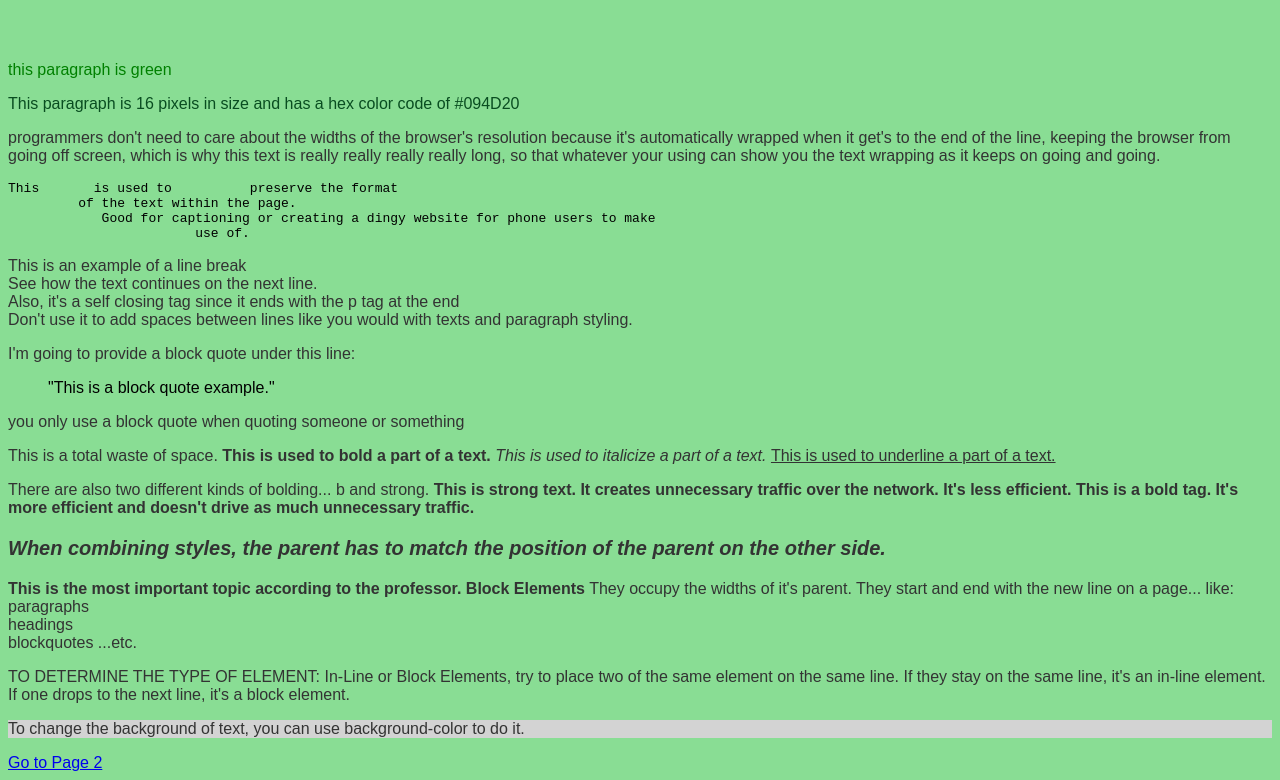
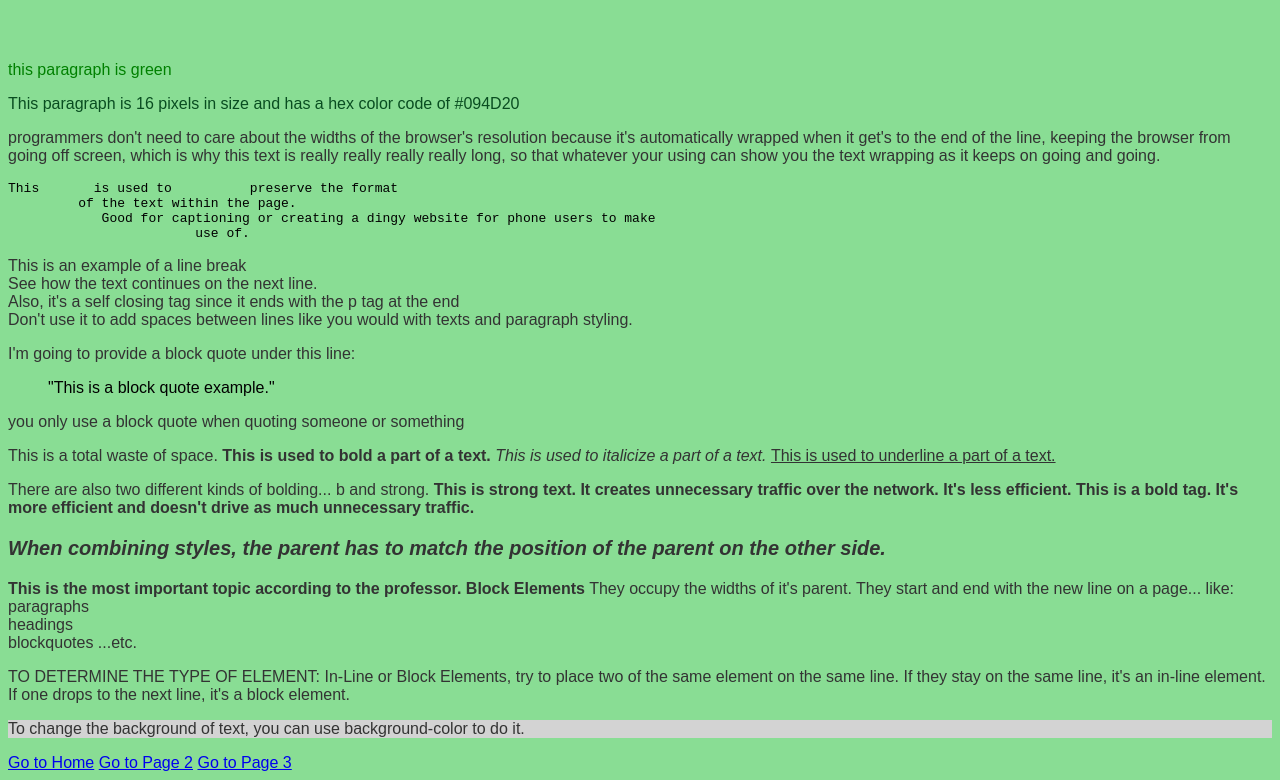
Before and after one commit to thevitalrguy/website, a plain HTML site: page index.html in a window 1280 px wide. Shown: the part 361-1141 px from the top of the page. Drawn offline with Linux system fonts and the light colour scheme.

Commit message:
Add navigation links to index.html
Added navigation links to additional pages.

```diff
--- a/index.html
+++ b/index.html
@@ -40,7 +40,9 @@
     }
 </style>
 
+<a href="index.html">Go to Home</a>
 <a href="page2.html">Go to Page 2</a>
+<a href="page3.html">Go to Page 3</a>
 
 </body>
 </html>
```
